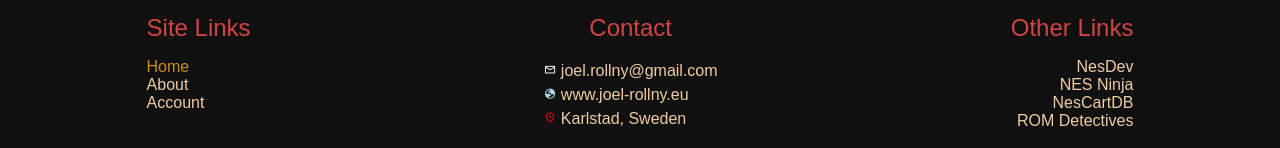
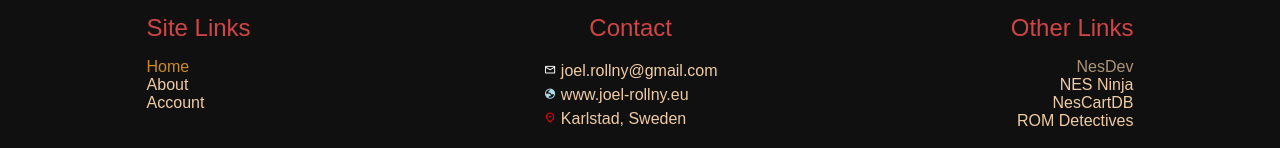
Before and after one commit to joelBIT/8-bit-catalog, a React (Vite) app: page / in a window 1280 px wide. In both pictures the pointer is over the link "NesDev". Shown: the part 614-762 px from the top of the page. Built offline with nearby package versions, Linux system fonts and the light colour scheme; a web font is replaced by a local one.

Commit message:
Added anchor hover effect

```diff
--- a/src/css/footer/OtherLinks.css
+++ b/src/css/footer/OtherLinks.css
@@ -14,6 +14,10 @@
             color: var(--color-link-active);
         }
 
+        a:hover {
+            opacity: 0.7;
+        }
+
         h4 {
             font-weight: 500;
         }
--- a/src/css/footer/SiteLinks.css
+++ b/src/css/footer/SiteLinks.css
@@ -13,6 +13,10 @@
             color: var(--color-link-active);
         }
 
+        a:hover {
+            opacity: 0.7;
+        }
+
         h4 {
             font-weight: 500;
         }
```
